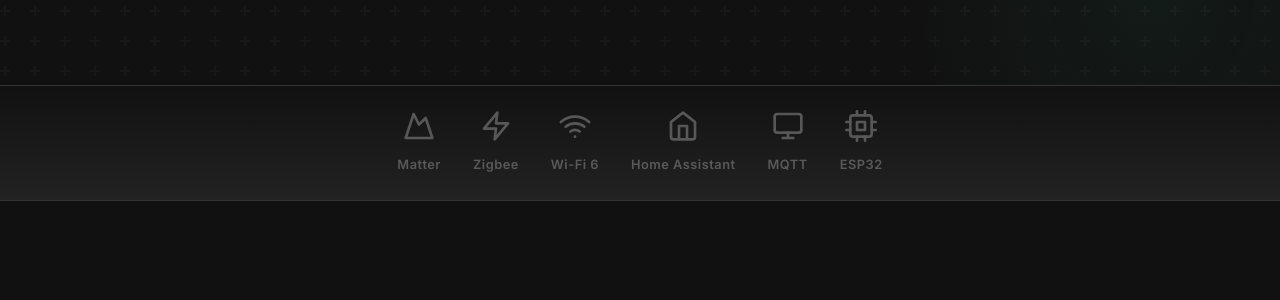
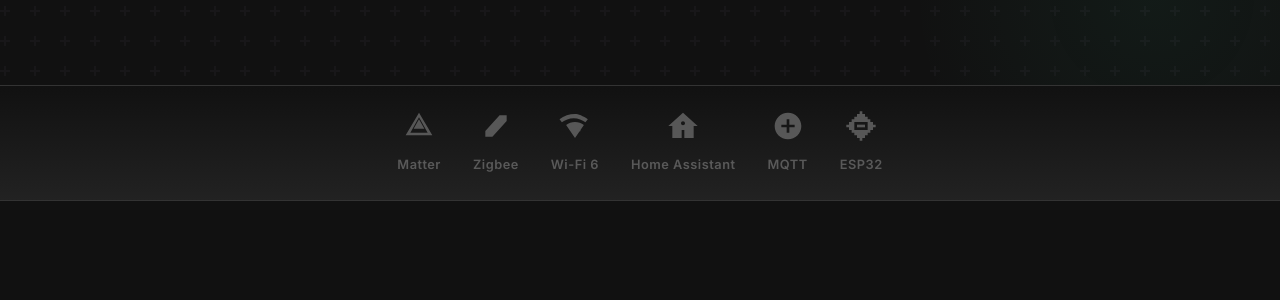
Before and after one commit to Zayeen/euro.github.io, a Jekyll site: the page built from index.html, in a window 1280 px wide. Shown: the part 429-729 px from the top of the page. Built offline with Jekyll 4.4.1, drawn with Linux system fonts in a browser that asks for light colours.

Commit message:
Replace tech icons with official logo styles

```diff
--- a/index.html
+++ b/index.html
@@ -16,28 +16,49 @@
 
 <section class="tech-stack">
     <div class="tech-grid">
+        <!-- Matter Official Logo -->
         <div class="tech-item" title="Matter">
-            <svg viewBox="0 0 24 24" fill="none" stroke="currentColor" stroke-width="2" stroke-linecap="round" stroke-linejoin="round" class="tech-icon"><path d="m8 3 4 8 5-5 5 15H2L8 3z"/></svg>
+            <svg viewBox="0 0 24 24" fill="currentColor" class="tech-icon">
+                <path d="M12 2L2 19h20L12 2zm0 3.5L18.5 17H5.5L12 5.5z"/>
+                <path d="M12 7l-4 7h8l-4-7z"/>
+            </svg>
             <span>Matter</span>
         </div>
+        <!-- Zigbee Official Style (Z-shape) -->
         <div class="tech-item" title="Zigbee">
-            <svg viewBox="0 0 24 24" fill="none" stroke="currentColor" stroke-width="2" stroke-linecap="round" stroke-linejoin="round" class="tech-icon"><path d="M13 2 3 14h9l-1 8 10-12h-9l1-8z"/></svg>
+            <svg viewBox="0 0 24 24" fill="currentColor" class="tech-icon">
+                <path d="M4 4h16v4.3l-10.7 11.7H20V20H4v-4.3L14.7 4H4V4z"/>
+            </svg>
             <span>Zigbee</span>
         </div>
+        <!-- Wi-Fi 6 -->
         <div class="tech-item" title="Wi-Fi 6">
-            <svg viewBox="0 0 24 24" fill="none" stroke="currentColor" stroke-width="2" stroke-linecap="round" stroke-linejoin="round" class="tech-icon"><path d="M5 12.55a11 11 0 0 1 14.08 0"/><path d="M1.42 9a16 16 0 0 1 21.16 0"/><path d="M8.53 16.11a6 6 0 0 1 6.95 0"/><line x1="12" y1="20" x2="12.01" y2="20"/></svg>
+            <svg viewBox="0 0 24 24" fill="currentColor" class="tech-icon">
+                <path d="M12 3C7.79 3 3.7 4.41.38 7l1.79 2.15C4.54 7.38 7.57 6.1 11 6.1c3.43 0 6.46 1.28 8.83 3.05L21.62 7C18.3 4.41 14.21 3 12 3zm0 6c-2.48 0-4.8.84-6.66 2.25L12 21l6.66-9.75C16.8 9.84 14.48 9 12 9z"/>
+                <path d="M14 13h2v1h-2v1h2v1h-3v-4h3v1h-2v1z"/>
+            </svg>
             <span>Wi-Fi 6</span>
         </div>
+        <!-- Home Assistant Official Logo -->
         <div class="tech-item" title="Home Assistant">
-            <svg viewBox="0 0 24 24" fill="none" stroke="currentColor" stroke-width="2" stroke-linecap="round" stroke-linejoin="round" class="tech-icon"><path d="M3 9l9-7 9 7v11a2 2 0 0 1-2 2H5a2 2 0 0 1-2-2z"/><polyline points="9 22 9 12 15 12 15 22"/></svg>
+            <svg viewBox="0 0 24 24" fill="currentColor" class="tech-icon">
+                <path d="M12,2L1,12h3v9h7v-6h2v6h7v-9h3L12,2z M12,11.5c-0.83,0-1.5-0.67-1.5-1.5s0.67-1.5,1.5-1.5s1.5,0.67,1.5,1.5 S12.83,11.5,12,11.5z"/>
+            </svg>
             <span>Home Assistant</span>
         </div>
+        <!-- MQTT (Simple Protocol Icon) -->
         <div class="tech-item" title="MQTT">
-            <svg viewBox="0 0 24 24" fill="none" stroke="currentColor" stroke-width="2" stroke-linecap="round" stroke-linejoin="round" class="tech-icon"><rect x="2" y="3" width="20" height="14" rx="2" ry="2"/><line x1="8" y1="21" x2="16" y2="21"/><line x1="12" y1="17" x2="12" y2="21"/></svg>
+            <svg viewBox="0 0 24 24" fill="currentColor" class="tech-icon">
+                <path d="M12,2C6.48,2,2,6.48,2,12s4.48,10,10,10s10-4.48,10-10S17.52,2,12,2z M17,13h-4v4h-2v-4H7v-2h4V7h2v4h4V13z"/>
+            </svg>
             <span>MQTT</span>
         </div>
+        <!-- ESP32 (Chip Logo) -->
         <div class="tech-item" title="ESP32">
-            <svg viewBox="0 0 24 24" fill="none" stroke="currentColor" stroke-width="2" stroke-linecap="round" stroke-linejoin="round" class="tech-icon"><rect x="4" y="4" width="16" height="16" rx="2"/><rect x="9" y="9" width="6" height="6"/><line x1="9" y1="1" x2="9" y2="4"/><line x1="15" y1="1" x2="15" y2="4"/><line x1="9" y1="20" x2="9" y2="23"/><line x1="15" y1="20" x2="15" y2="23"/><line x1="20" y1="9" x2="23" y2="9"/><line x1="20" y1="15" x2="23" y2="15"/><line x1="1" y1="9" x2="4" y2="9"/><line x1="1" y1="15" x2="4" y2="15"/></svg>
+            <svg viewBox="0 0 24 24" fill="currentColor" class="tech-icon">
+                <path d="M21,11V9H19V7H17V5H15V3H13V1H11V3H9V5H7V7H5V9H3V11H1V13H3V15H5V17H7V19H9V21H11V23H13V21H15V19H17V17H19V15H21V13H23V11H21z M17,15H7V9H17V15z"/>
+                <path d="M9,11h6v2H9V11z"/>
+            </svg>
             <span>ESP32</span>
         </div>
     </div>
```
